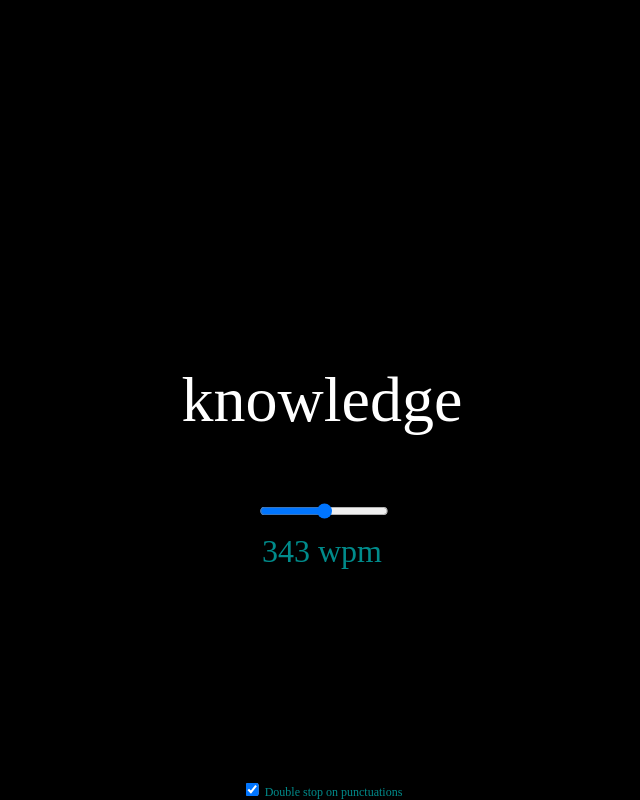
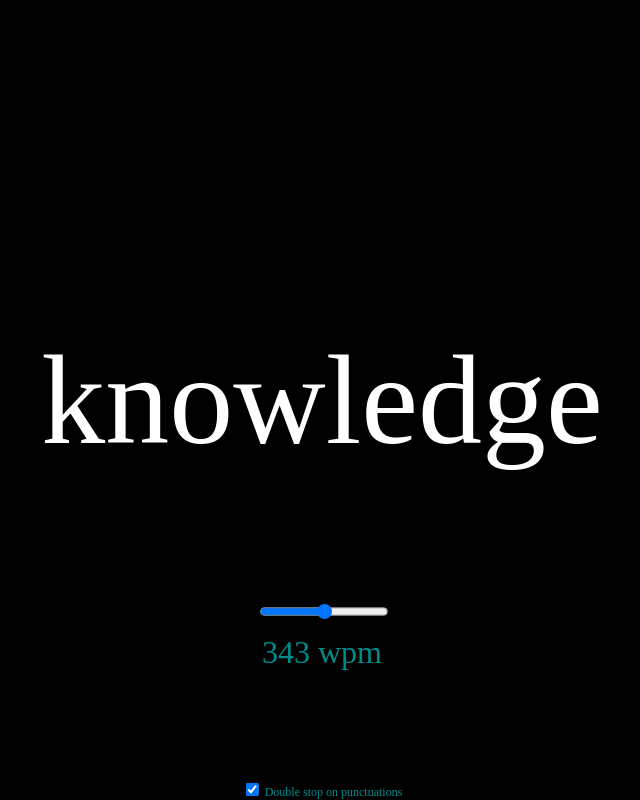
Before and after one commit to DKorosec/word-runner, a plain HTML site: page index.html in a window 1280 px wide. Both pictures are taken after a click on the button "START". Shown: the whole page, without its empty margins (318-958 px from the left). Drawn offline with Linux system fonts and the light colour scheme.

Commit message:
minor fixes

```diff
--- a/index.html
+++ b/index.html
@@ -12,7 +12,7 @@
             top: 50%;
             text-align: center;
             color: white;
-            font-size: 5vw;
+            font-size: 10vw;
             -webkit-transform: translateY(-50%);
             -ms-transform: translateY(-50%);
             transform: translateY(-50%);
--- a/src/main.js
+++ b/src/main.js
@@ -4,10 +4,8 @@ function rawTextToWords(text) {
 
 function isStopWord(word) {
     return ['.', ',', ';', '?', '!']
-        .findIndex((stopper) => word.endsWith(stopper)) !== -1
-
+        .findIndex((stopper) => word.endsWith(stopper)) !== -1;
 }
-
 
 
 function main() {
@@ -15,7 +13,8 @@ function main() {
     let onSpeedChangeResolver = null;
     let words = null;
     input_speed.oninput = () => {
-        currentSpeedMs = Number(input_speed.value);
+        const [min, max] = [input_speed.min, input_speed.max].map(v => Number(v));
+        currentSpeedMs = min + max - Number(input_speed.value);
         const wpm = Math.round(60e3 / currentSpeedMs);
         p_wpm.innerText = `${wpm} wpm`;
         if (onSpeedChangeResolver) {
@@ -51,7 +50,7 @@ function main() {
         if (words.length) {
             renderNextWord();
         } else {
-            p_currentWord.innerText = 'YOUR READING IS COMPLETE.'
+            p_currentWord.innerText = 'THE END.'
         }
     };
 
```
Also changed, not shown: 1 other file.
